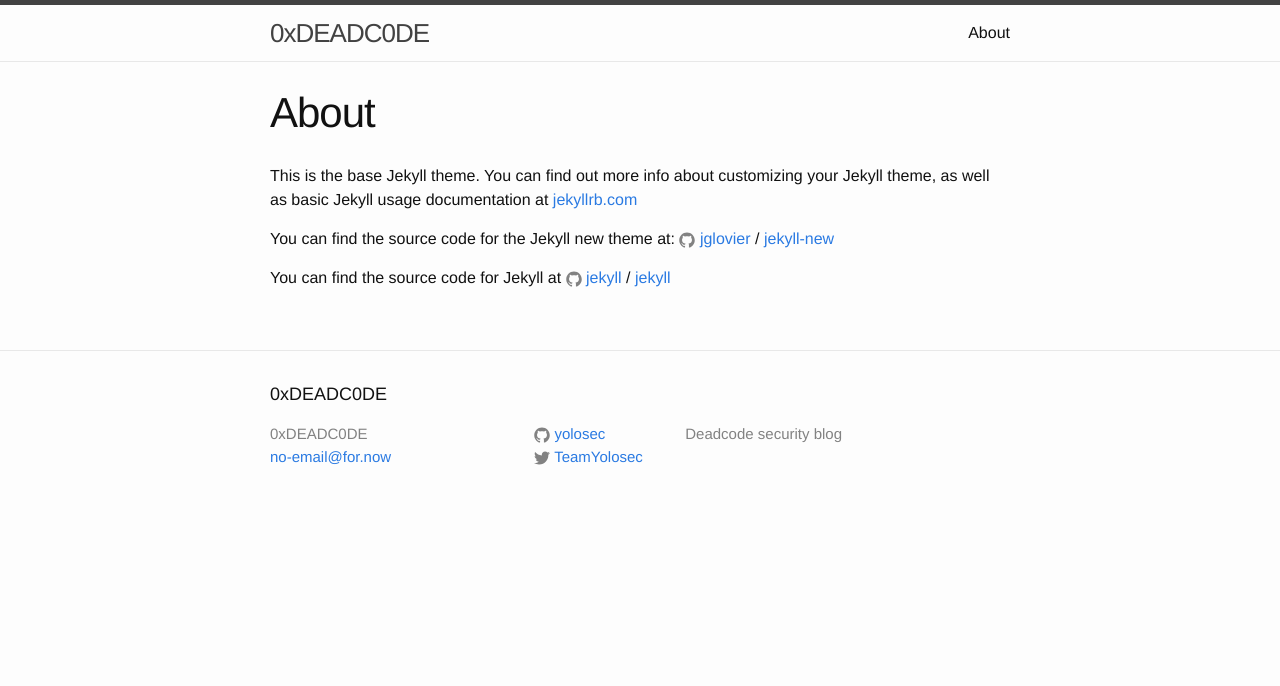
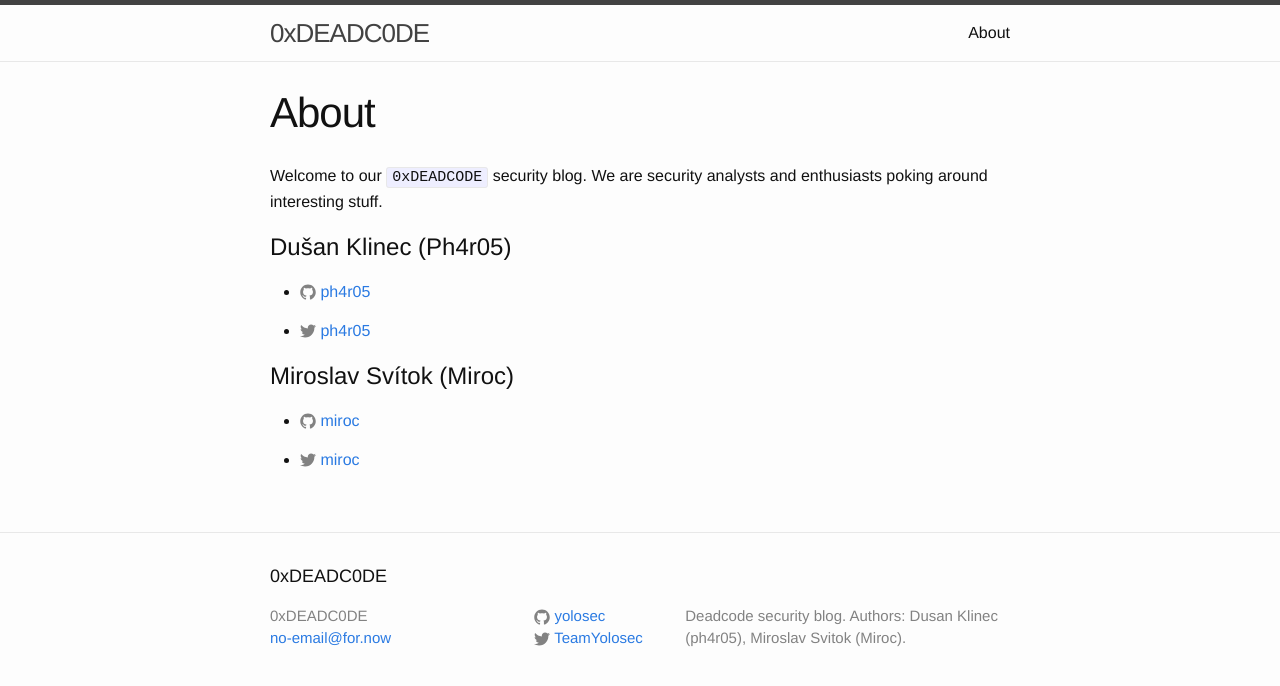
Before and after one commit to yolosec/deadcodeBlog, a Jekyll site: the page built from about.md, in a window 1280 px wide. Shown: the top 686 px of the page. Built offline with Jekyll 4.4.1, drawn with Linux system fonts in a browser that asks for light colours.

Commit message:
About page + blog description added

```diff
--- a/_config.yml
+++ b/_config.yml
@@ -9,7 +9,11 @@
 title: "0xDEADC0DE"
 email: no-email@for.now
 description: > # this means to ignore newlines until "baseurl:"
-  Deadcode security blog
+  Deadcode security blog.
+  Authors:
+  Dusan Klinec (ph4r05),
+  Miroslav Svitok (Miroc).
+
 baseurl: "" # the subpath of your site, e.g. /blog
 url: "https://deadcode.me" # the base hostname & protocol for your site
 twitter_username: TeamYolosec
--- a/about.md
+++ b/about.md
@@ -4,12 +4,17 @@ title: About
 permalink: /about/
 ---
 
-This is the base Jekyll theme. You can find out more info about customizing your Jekyll theme, as well as basic Jekyll usage documentation at [jekyllrb.com](http://jekyllrb.com/)
+Welcome to our `0xDEADCODE` security blog.
+We are security analysts and enthusiasts poking around interesting stuff.
 
-You can find the source code for the Jekyll new theme at:
-{% include icon-github.html username="jglovier" %} /
-[jekyll-new](https://github.com/jglovier/jekyll-new)
+# Dušan Klinec (Ph4r05)
+- {% include icon-github.html username="ph4r05" %}
+- {% include icon-twitter.html username="ph4r05" %}
 
-You can find the source code for Jekyll at
-{% include icon-github.html username="jekyll" %} /
-[jekyll](https://github.com/jekyll/jekyll)
+# Miroslav Svítok (Miroc)
+- {% include icon-github.html username="miroc" %}
+- {% include icon-twitter.html username="miroc" %}
+
+<!--You can find the source code for Jekyll at-->
+<!--{% include icon-github.html username="jekyll" %} /-->
+<!--[jekyll](https://github.com/jekyll/jekyll)-->
```
